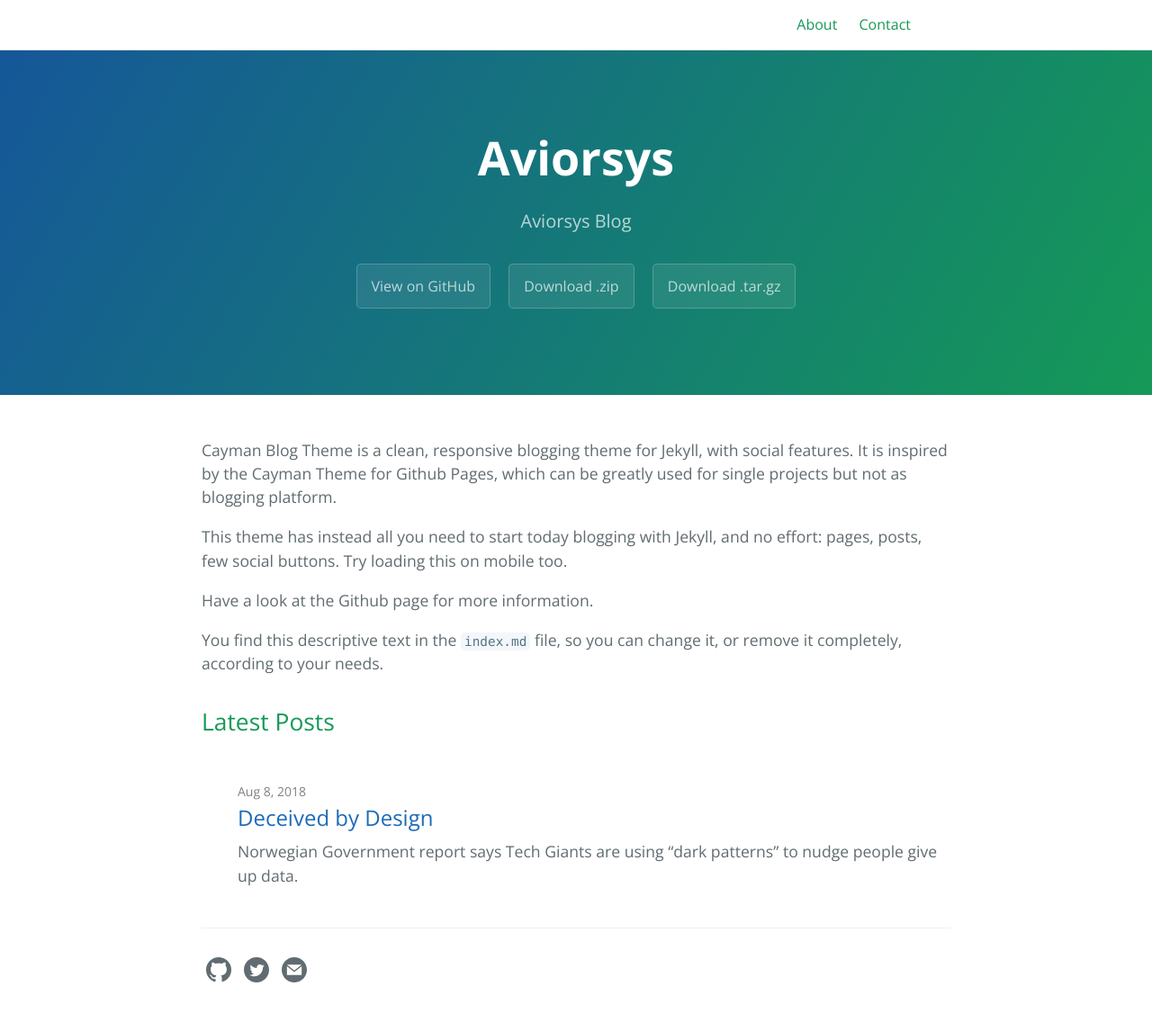
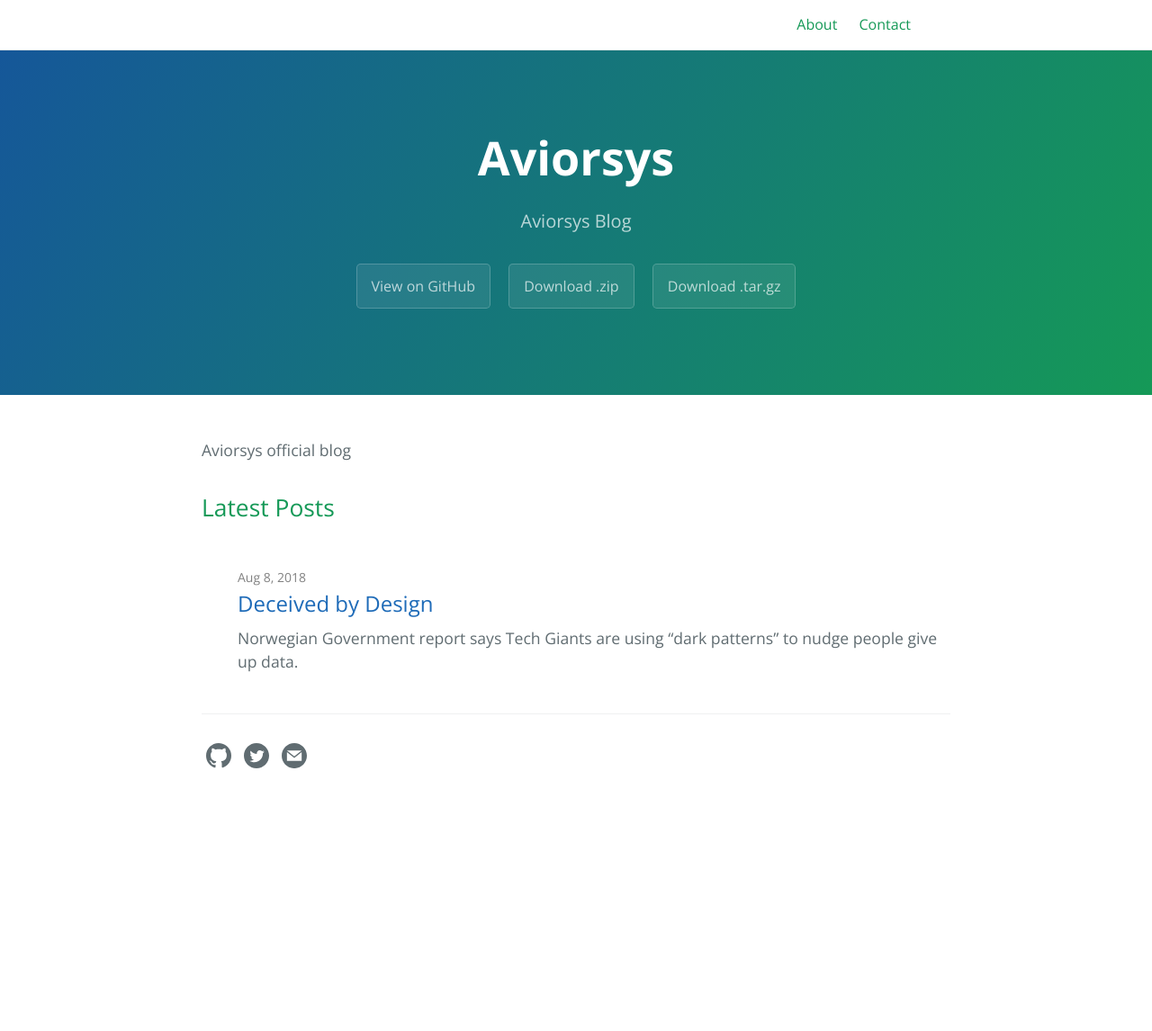
Before and after one commit to antleritsolutions/aviorsys.github.io, a Jekyll site: the page built from index.md, in a window 1280 px wide. Shown: the whole page at 90% size. Built offline with Jekyll 4.4.1, drawn with Linux system fonts in a browser that asks for light colours; after the commit the page ends 908 px from its top, so only the background shows below that.

Commit message:
update index.md

```diff
--- a/index.md
+++ b/index.md
@@ -8,10 +8,4 @@
 layout: home
 ---
 
-Cayman Blog Theme is a clean, responsive blogging theme for Jekyll, with social features. It is inspired by the Cayman Theme for Github Pages, which can be greatly used for single projects but not as blogging platform.
-
-This theme has instead all you need to start today blogging with Jekyll, and no effort: pages, posts, few social buttons. Try loading this on mobile too.
-
-Have a look at the Github page for more information.
-
-You find this descriptive text in the `index.md` file, so you can change it, or remove it completely, according to your needs.
+Aviorsys official blog
```
